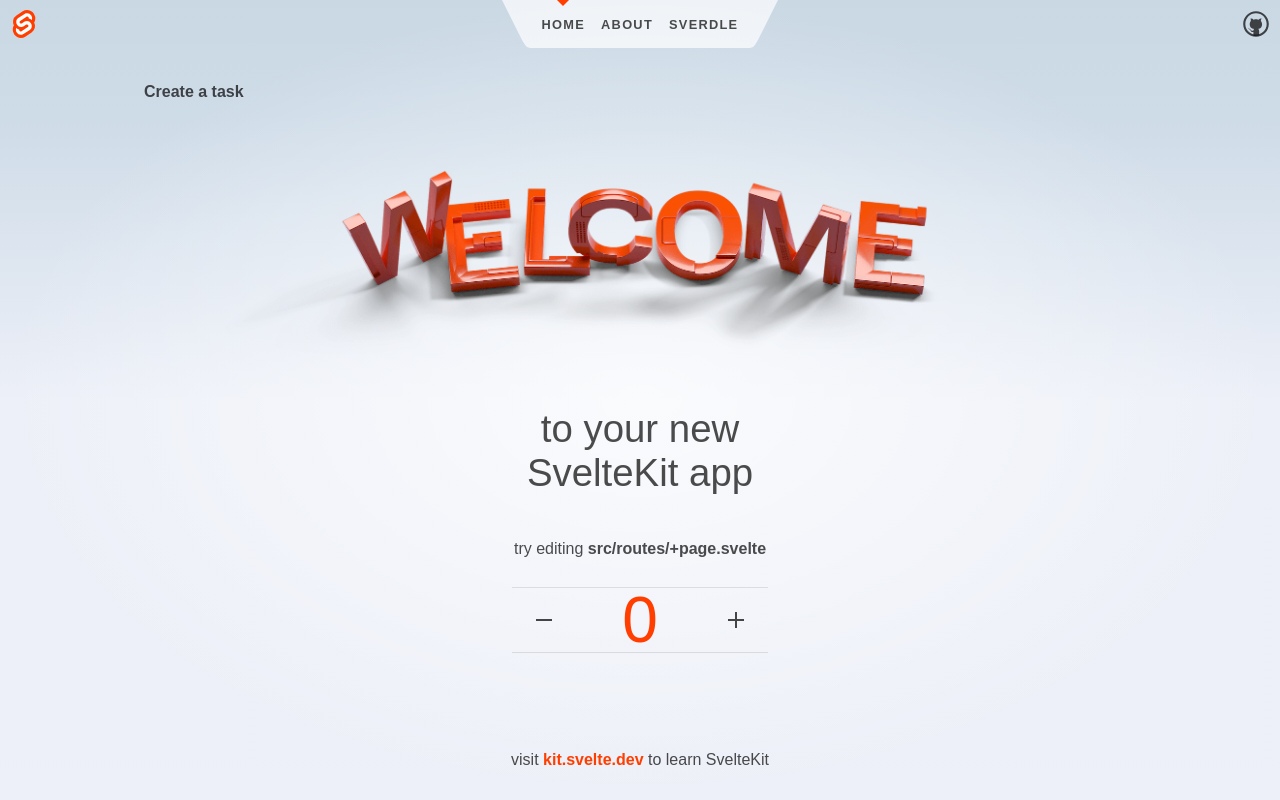
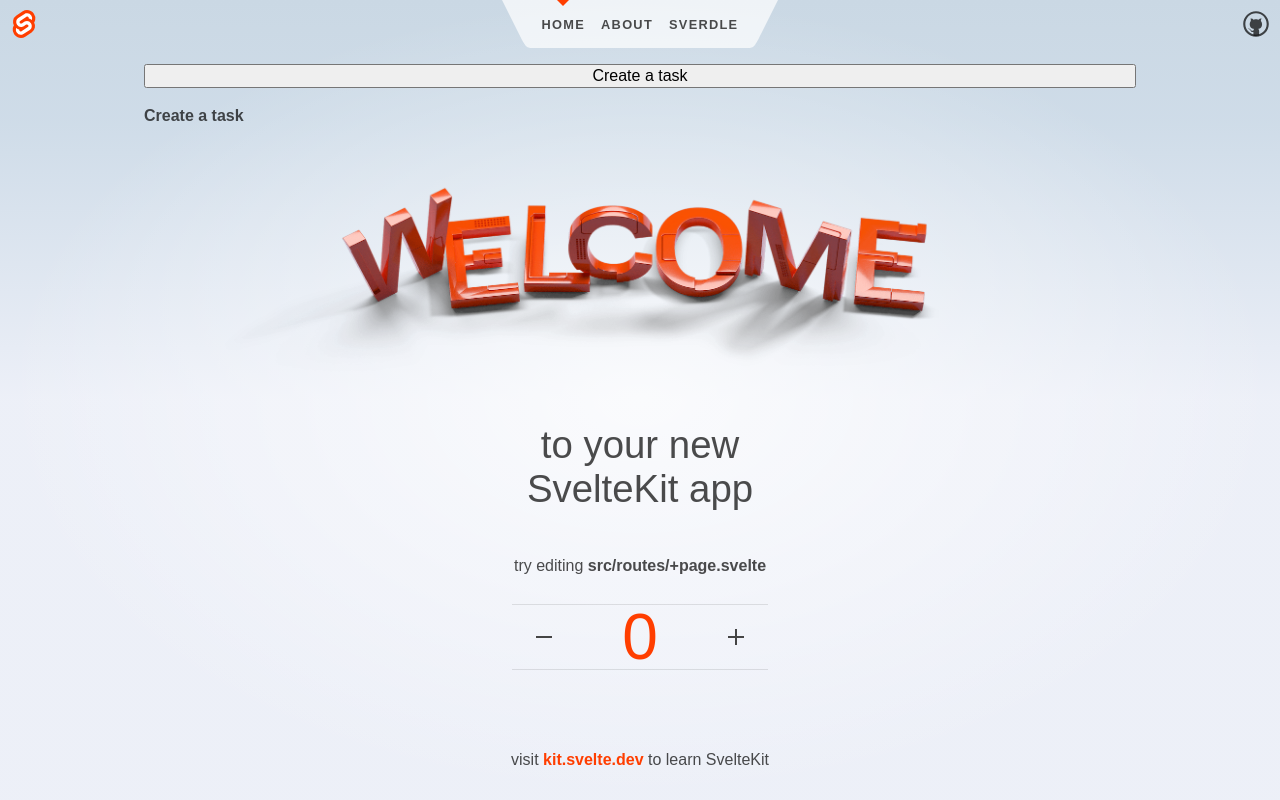
Before and after one commit to mmfallacy/task-space, a SvelteKit app: page / in a window 1280 px wide. Built offline with nearby package versions, Linux system fonts and the light colour scheme.

Commit message:
sprint 1.1 commit

```diff
--- a/src/routes/+page.svelte
+++ b/src/routes/+page.svelte
@@ -1,11 +1,13 @@
 <script>
 	import Counter from './Counter.svelte';
 	import Task from './task.svelte';
+	import Button from './button.svelte';
 	import welcome from '$lib/images/svelte-welcome.webp';
 	import welcome_fallback from '$lib/images/svelte-welcome.png';
 
 </script>
 
+<Button>Create a task</Button>
 <Task />
 <svelte:head>
 	<title>Home</title>
```
